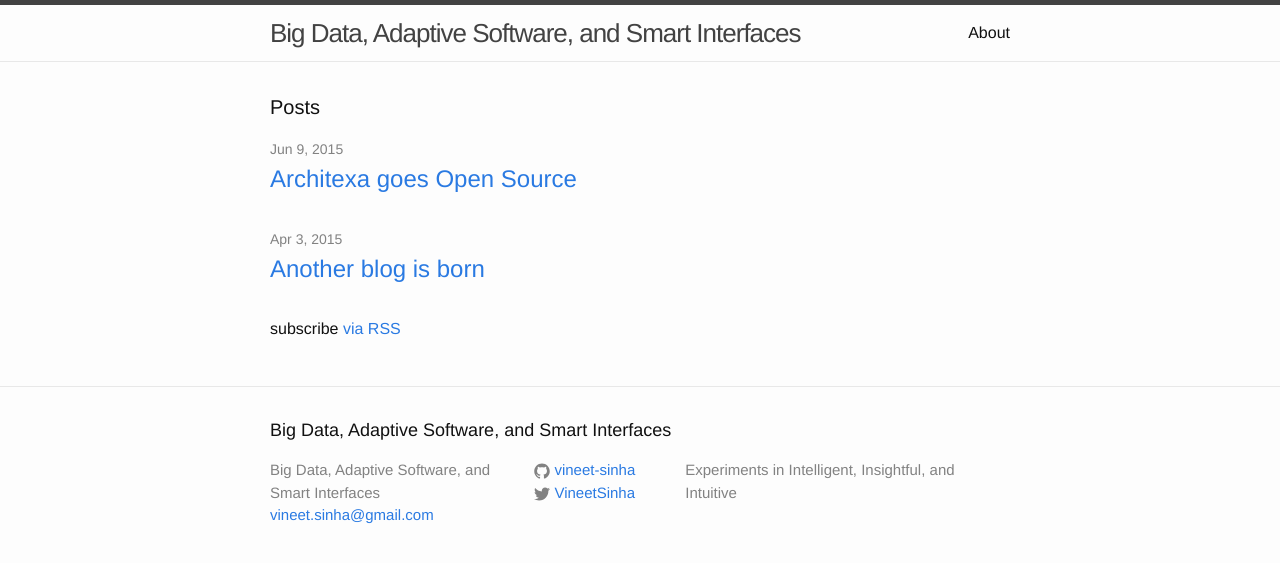
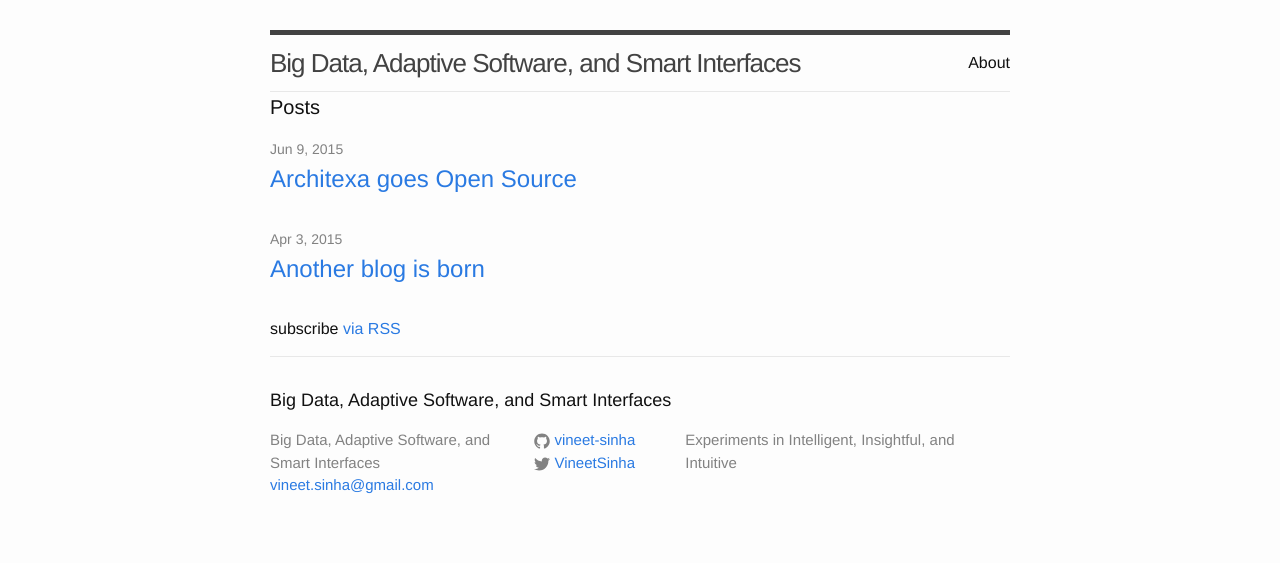
Before and after one commit to i3labs/i3labs.github.io, a Jekyll site: the page built from index.md, in a window 1280 px wide. Shown: the top 563 px of the page. Built offline with Jekyll 4.4.1, drawn with Linux system fonts in a browser that asks for light colours.

Commit message:
put a container page-content and we dont darken visited posts

```diff
--- a/_layouts/default.html
+++ b/_layouts/default.html
@@ -5,15 +5,13 @@
 
   <body>
 
-    {% include header.html %}
-
     <main class="page-content" aria-label="Content">
+      {% include header.html %}
       <div class="wrapper">
         {{ content }}
       </div>
+     {% include footer.html %}
     </main>
-
-    {% include footer.html %}
 
   </body>
 
--- a/_sass/theme/_base.scss
+++ b/_sass/theme/_base.scss
@@ -95,7 +95,7 @@ a {
   text-decoration: none;
 
   &:visited {
-    color: darken($brand-color, 15%);
+    //color: darken($brand-color, 15%);
   }
 
   &:hover {
@@ -155,7 +155,7 @@ pre {
 /**
  * Wrapper
  */
-.wrapper {
+.page-content/*, .wrapper*/ {
   max-width: -webkit-calc(#{$content-width} - (#{$spacing-unit} * 2));
   max-width:         calc(#{$content-width} - (#{$spacing-unit} * 2));
   margin-right: auto;
```
